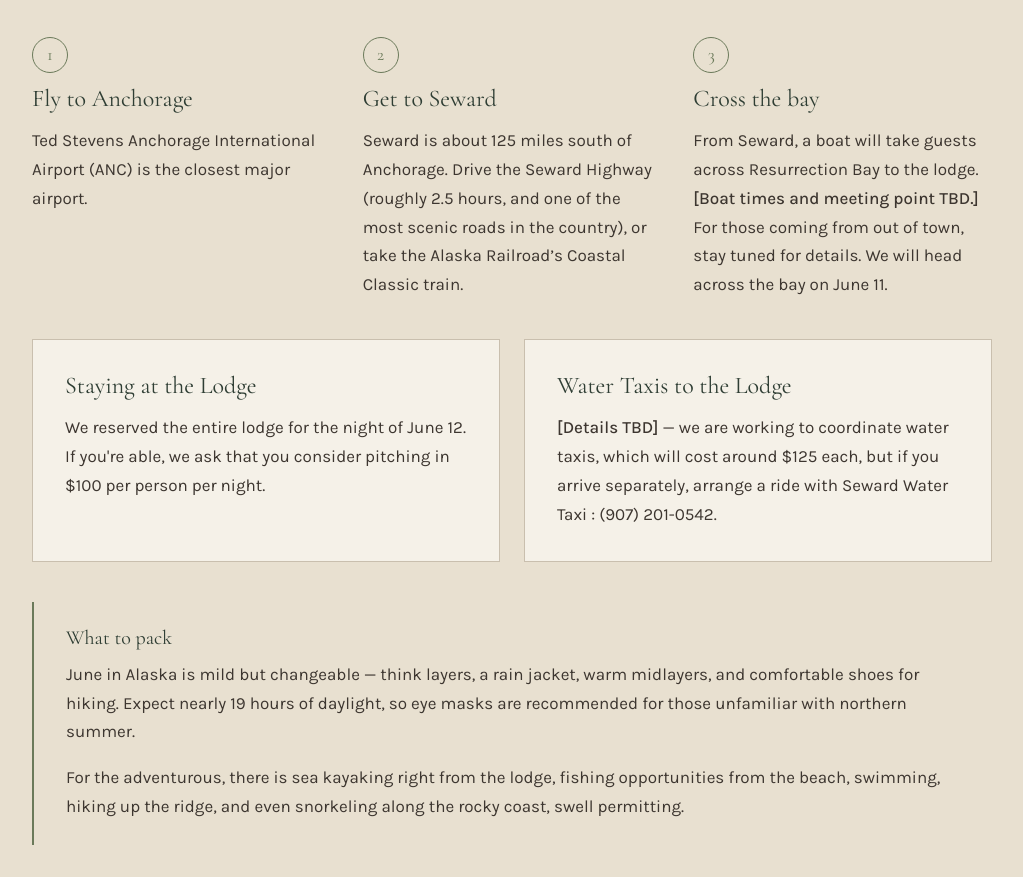
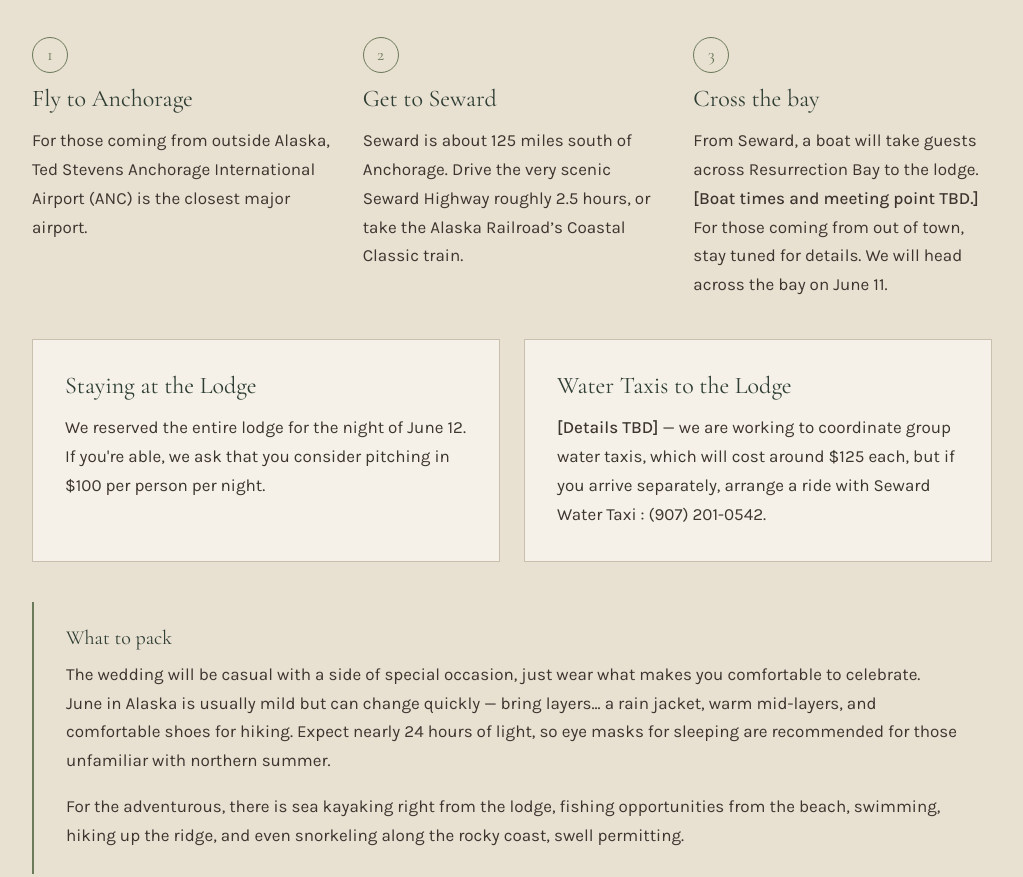
Before and after one commit to ghechtRDI/ghek_wedding, a plain HTML site: page index.html in a window 1280 px wide. Shown: the part 1787-2664 px from the top of the page, without its empty margins (128-1151 px from the left). Drawn offline with nearby package versions, Linux system fonts and the light colour scheme.

Commit message:
Content updates

```diff
--- a/index.html
+++ b/index.html
@@ -74,7 +74,10 @@
         <article class="step">
           <span class="step-num">1</span>
           <h3>Fly to Anchorage</h3>
-          <p>Ted Stevens Anchorage International Airport (ANC) is the closest major airport.</p>
+          <p>
+            For those coming from outside Alaska, Ted Stevens Anchorage International Airport (ANC)
+            is the closest major airport.
+          </p>
         </article>
 
         <article class="step">
@@ -82,7 +85,7 @@
           <h3>Get to Seward</h3>
           <p>
             Seward is about 125 miles south of Anchorage.
-            Drive the Seward Highway (roughly 2.5 hours, and one of the most scenic roads in the country),
+            Drive the very scenic Seward Highway roughly 2.5 hours,
             or take the Alaska Railroad&rsquo;s Coastal Classic train.
           </p>
         </article>
@@ -106,16 +109,20 @@
 
         <article class="card">
           <h3>Water Taxis to the Lodge</h3>
-          <p><strong>[Details TBD]</strong> &mdash; we are working to coordinate water taxis, which will cost around $125 each, but if you arrive separately, arrange a ride with Seward Water Taxi : (907) 201-0542.</p>
+          <p>
+            <strong>[Details TBD]</strong> &mdash; we are working to coordinate group water taxis, which will cost around $125 each,
+            but if you arrive separately, arrange a ride with Seward Water Taxi : (907) 201-0542.
+          </p>
         </article>
       </div>
 
       <aside class="note">
         <h3>What to pack</h3>
         <p>
-          June in Alaska is mild but changeable &mdash; think layers, a rain jacket,
-          warm midlayers, and comfortable shoes for hiking. Expect nearly 19 hours of daylight,
-          so eye masks are recommended for those unfamiliar with northern summer.
+          The wedding will be casual with a side of special occasion, just wear what makes you comfortable to celebrate.
+          June in Alaska is usually mild but can change quickly &mdash; bring layers... a rain jacket,
+          warm mid-layers, and comfortable shoes for hiking. Expect nearly 24 hours of light,
+          so eye masks for sleeping are recommended for those unfamiliar with northern summer.
         </p>
         <p>
           For the adventurous, there is sea kayaking right from the lodge, fishing opportunities from the beach,
```
